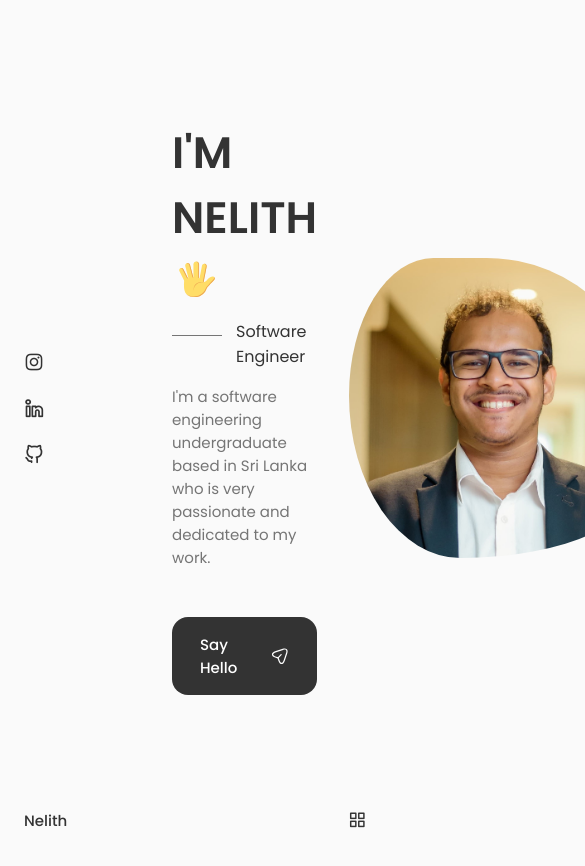
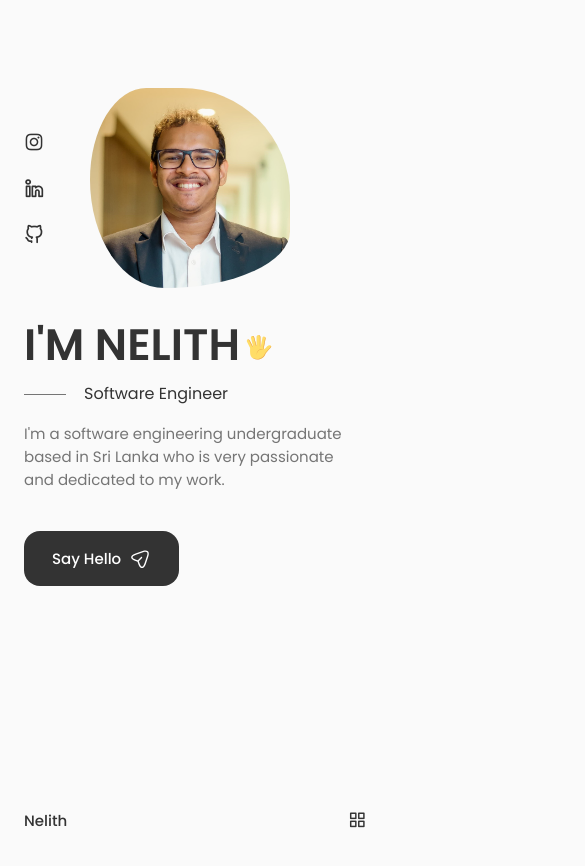
Before and after one commit to Nelithhh/Nelith-Portfolio, a React (Vite) app: page / in a window 390 px wide. Shown: the top 866 px of the page, 585 px wide, since content can reach past the window. After the commit the page ends 844 px from the top, so only its background shows below. Built offline with nearby package versions, Linux system fonts and the light colour scheme.

Commit message:
home component completion

```diff
--- a/src/components/home/Home.css
+++ b/src/components/home/Home.css
@@ -113,3 +113,81 @@
     font-size: 1.25rem;
     color: var(--title-color);
 }
+
+@media screen and (max-width: 992px) {
+    .home__content {
+        grid-template-columns: 100px repeat(2, 1fr);
+        column-gap: 1.25rem;
+    }
+
+    .home__hand {
+        width: 26px;
+        height: 26px;
+    }
+
+    .home__subtitle {
+        padding-left: 3.75rem;
+        margin-bottom: var(--mb-1);
+    }
+
+    .home__subtitle::before {
+        width: 42px;
+        top: 0.8rem;
+    }
+
+    .home__description {
+        max-width: initial;
+        margin-bottom: var(--mb-2-5);
+    }
+
+    .home__img {
+        width: 250px;
+        height: 250px;
+    }
+
+    .home__scroll {
+        margin-left: 7.5rem;
+    }
+  }
+
+
+  @media screen and (max-width: 768px) {
+    .home__content {
+        grid-template-columns: 0.5fr 3fr;
+        padding-top: 3.5rem;
+    }
+
+    .home__img {
+        order: initial;
+        justify-self: initial;
+    }
+
+    .home__data {
+        grid-column: 1/3;
+    }
+
+    .home__img {
+        box-shadow: inset 0 0 0 6px rgb(255 255, 255/ 30%);
+        width: 200px;
+        height: 200px;
+    }
+
+    .home__scroll {
+        display: none;
+    }
+  }
+
+
+
+
+  @media screen and (max-width: 350px) {
+    .home__img {
+        width: 180px;
+        height: 180px;
+    }
+
+    .home__hand {
+        width: 22px;
+        height: 22px;
+    }
+  }
```
